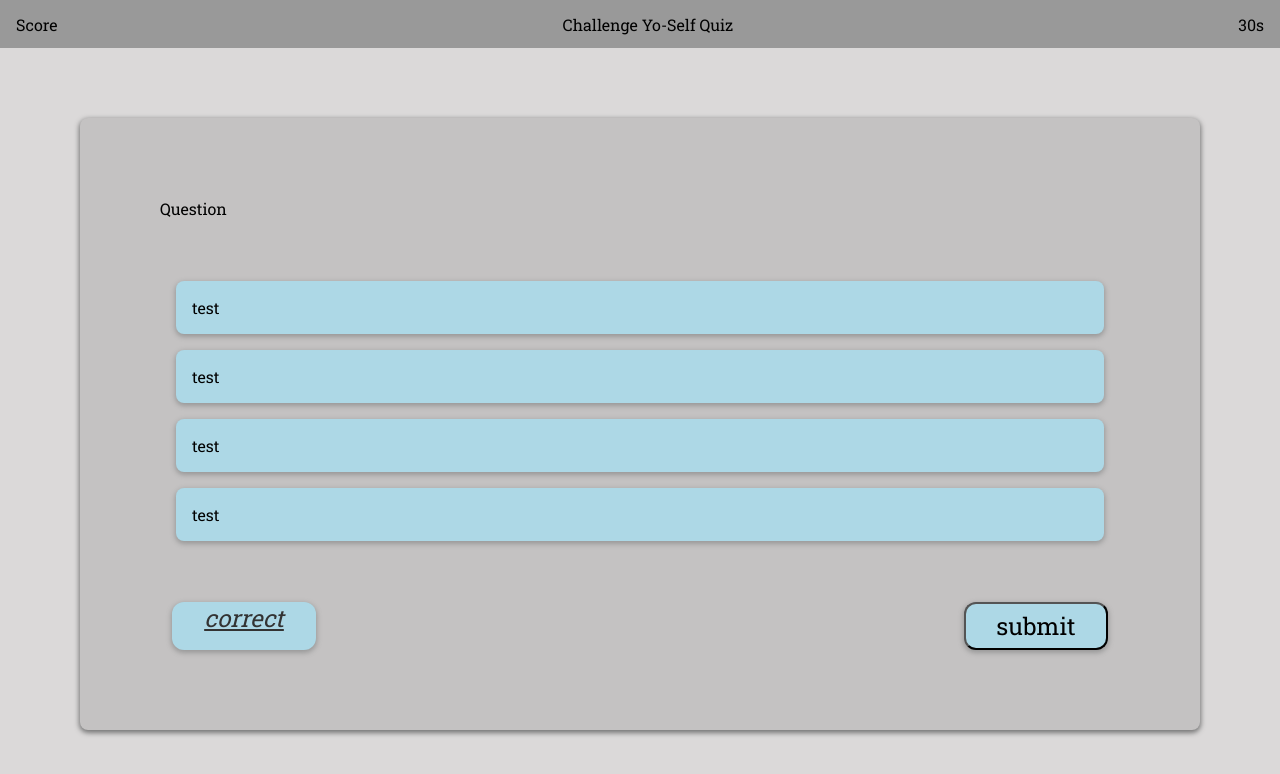
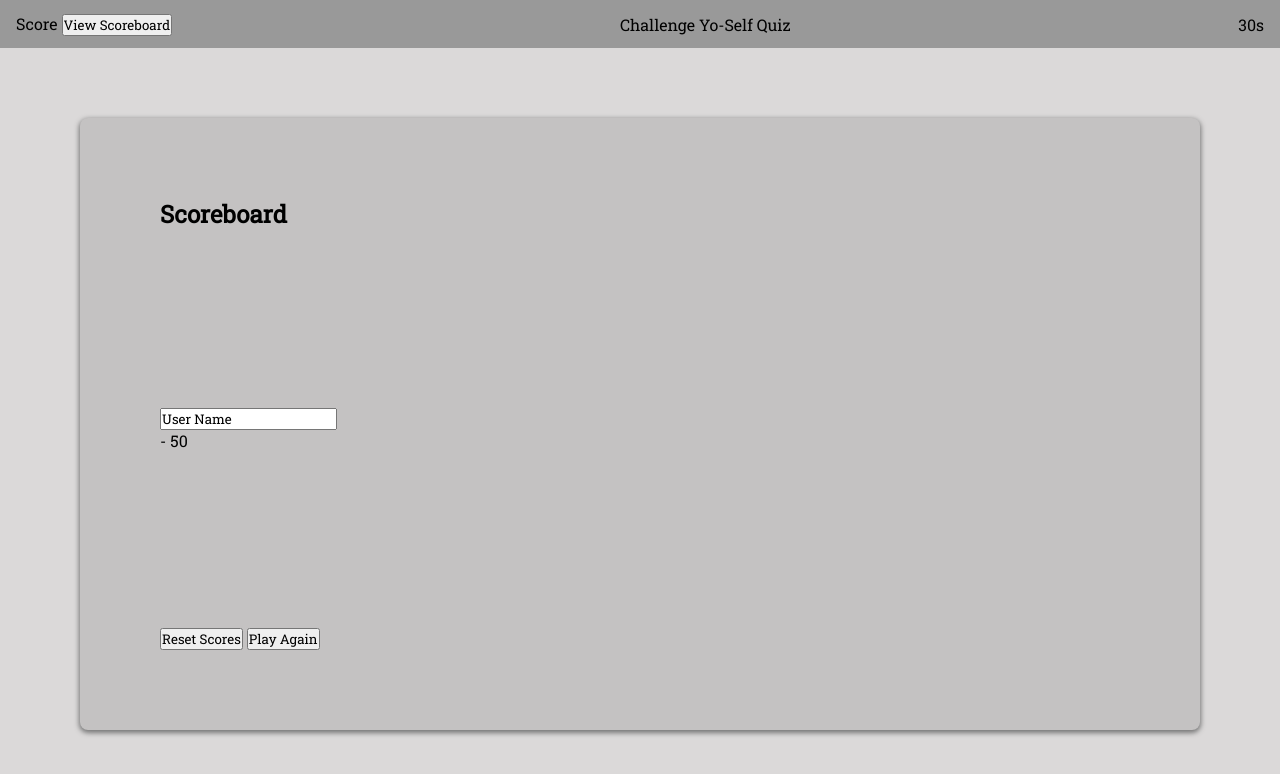
Before and after one commit to BreakfastSandwich/Challenge_Yo-self, a plain HTML site: page index.html in a window 1280 px wide. Drawn offline with Linux system fonts and the light colour scheme.

Commit message:
added HTML for different slides, and added wireframe for JS

```diff
--- a/assets.css/style.css
+++ b/assets.css/style.css
@@ -15,6 +15,14 @@ body {
     height: 100vh;
 
 
+}
+
+.hide{
+    display: none;
+}
+
+.show{
+    display: flex;
 }
 
 .header {
@@ -76,17 +84,15 @@ body {
     border: none;
     border-radius: .5rem;
     height: 50rem;
-
     flex: 0 1 60%;
     padding: 5rem;
     margin: 5rem;
     margin-top: 3rem;
     margin-bottom: 3rem;
-
-    display: flex;
     flex-direction: column;
     justify-content: space-between;
     box-shadow: 0 2px 5px 1px #777;
+    display: flex;
 
 
 }
--- a/index.html
+++ b/index.html
@@ -14,13 +14,15 @@
 
 <body>
     <section class="header">
-        <div id="score">Score</div>
+        <div id="score">Score
+            <input type="submit" id="resetScore" value="View Scoreboard">
+        </div>
         <div class="challenge_Yo-Self">Challenge Yo-Self Quiz</div>
         <div id="timer">30s</div>
     </section>
     <section class="body">
 
-        <div class="card">
+        <!-- <div class="card hide" id="quizQuestions">
             <div id="question">Question</div>
             <div class="answer_section">
                 <div class="answer" id="a1">test</div>
@@ -32,6 +34,32 @@
                 <div id="verdict">correct</div>
                 <input type = "submit" id="submit" name="submit" value="submit"></input>
             </div>
+
+            <div class="card" id="intro">
+                <div class="intro_header"><h2>Coding Quiz</h2></div>
+                <div class="intro_body"><p>Lorem ipsum dolor sit amet consectetur adipisicing elit. Neque, officia!</p></div>
+                <div class="intro_footer"><input type="submit" value="Start"></div>
+            </div> -->
+
+            <div class="card scoreboard" id="scoreboard">
+                <div class="score_header"><h2>Scoreboard</h2></div>
+                <div class="userScore">
+                <input type="text" value="User Name">
+                <p>- 50</p>
+                </div>
+
+                <div class="score_footer">
+                <input type="submit" value="Reset Scores">
+                <input type="submit" value="Play Again">
+                </div>
+
+
+
+            </div>
+
+
+
+
         </div>
     </section>
 </body>
```
Also changed, not shown: assets.css/script.js (+39 -0 lines).
